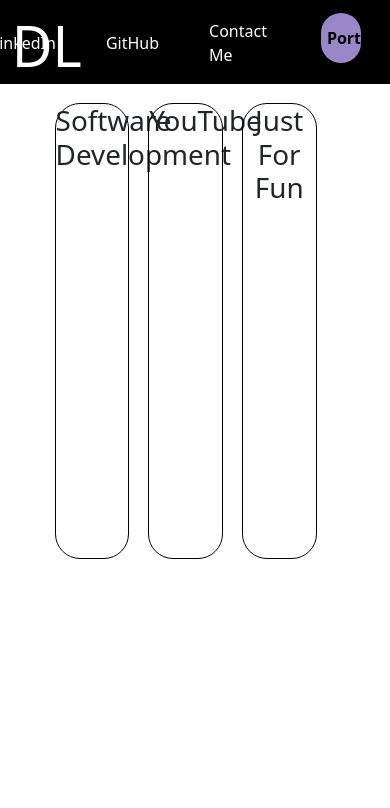
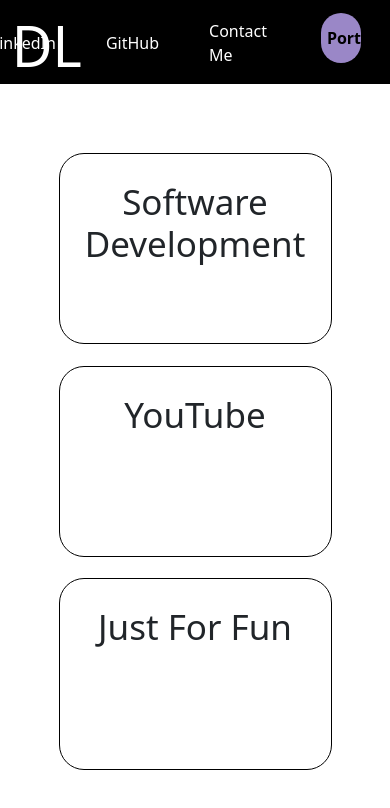
Before and after one commit to diana-lim/new-portfolio, an Angular app in the folder dianalim/: page /projects in a window 390 px wide. Shown: the top 808 px of the page. Built offline with nearby package versions, Linux system fonts and the light colour scheme.

Commit message:
Project containers on Projects page are now more responsive for smaller screens

```diff
--- a/dianalim/src/app/home/home.component.scss
+++ b/dianalim/src/app/home/home.component.scss
@@ -71,3 +71,9 @@ h2 {
   padding-top: 25%;
   text-align: center;
 }
+
+@media only screen and (max-width: 1400px) {
+  .content-container {
+    background-color: lightblue;
+  }
+}
--- a/dianalim/src/app/projects/projects.component.scss
+++ b/dianalim/src/app/projects/projects.component.scss
@@ -39,3 +39,86 @@
   border-radius: 25px;
 
 }
+
+@media only screen and (max-width: 1600px) {
+  .projects-container {
+    //background-color: lightblue;
+    grid-template-columns: 11% 26% 26% 26% 11%;
+  }
+
+  h1 {
+    font-size: 35px;
+  }
+
+  .software-development {
+    margin-top: 35%;
+    width: 85%;
+    height: 50%;
+  }
+
+  .youtube {
+    margin-top: 35%;
+    width: 85%;
+    height: 50%;
+  }
+
+  .random {
+    margin-top: 35%;
+    width: 85%;
+    height: 50%;
+  }
+}
+
+@media only screen and (max-width: 1100px) {
+  .projects-container {
+    width: 100vw;
+    height: 90vh;
+    display: grid;
+    grid-template-columns: 100%;
+    grid-template-rows: 8% 28% 28% 28% 8%;
+    grid-template-areas: "one"
+    "two"
+    "three"
+    "four"
+    "five"
+  }
+
+  h1 {
+    margin-top: 10%;
+  }
+
+  .software-development {
+    grid-area: two;
+    margin-top: 2%;
+    margin-left: 15%;
+    text-align: center;
+    width: 70%;
+    height: 90%;
+    border: 1px solid black;
+    border-radius: 25px;
+  }
+
+  .youtube {
+    grid-area: three;
+    margin-top: 2%;
+    margin-left: 15%;
+    text-align: center;
+    width: 70%;
+    height: 90%;
+    border: 1px solid black;
+    border-radius: 25px;
+
+  }
+
+  .random {
+    grid-area: four;
+    margin-top: 2%;
+    margin-left: 15%;
+    text-align: center;
+    width: 70%;
+    height: 90%;
+    border: 1px solid black;
+    border-radius: 25px;
+
+  }
+}
```
